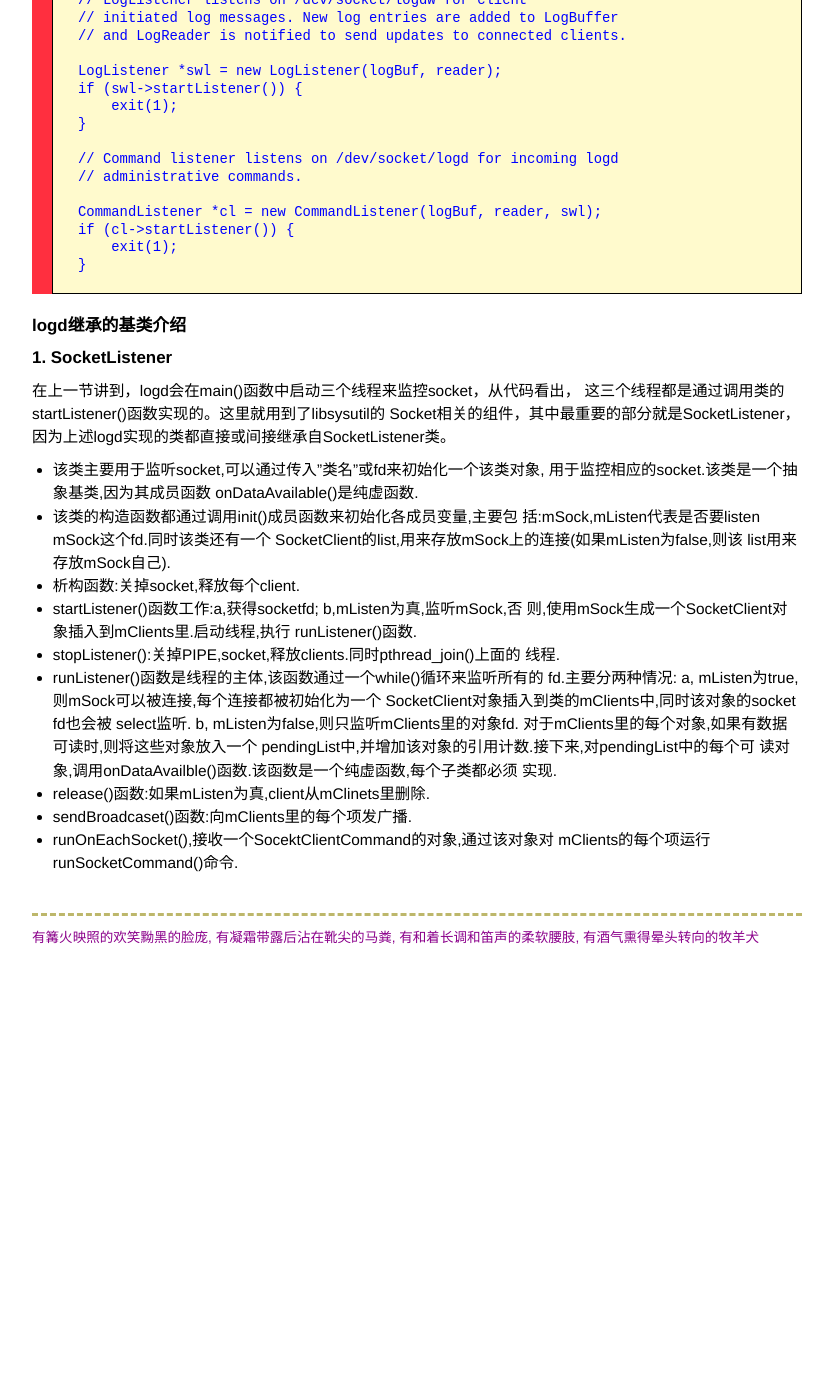
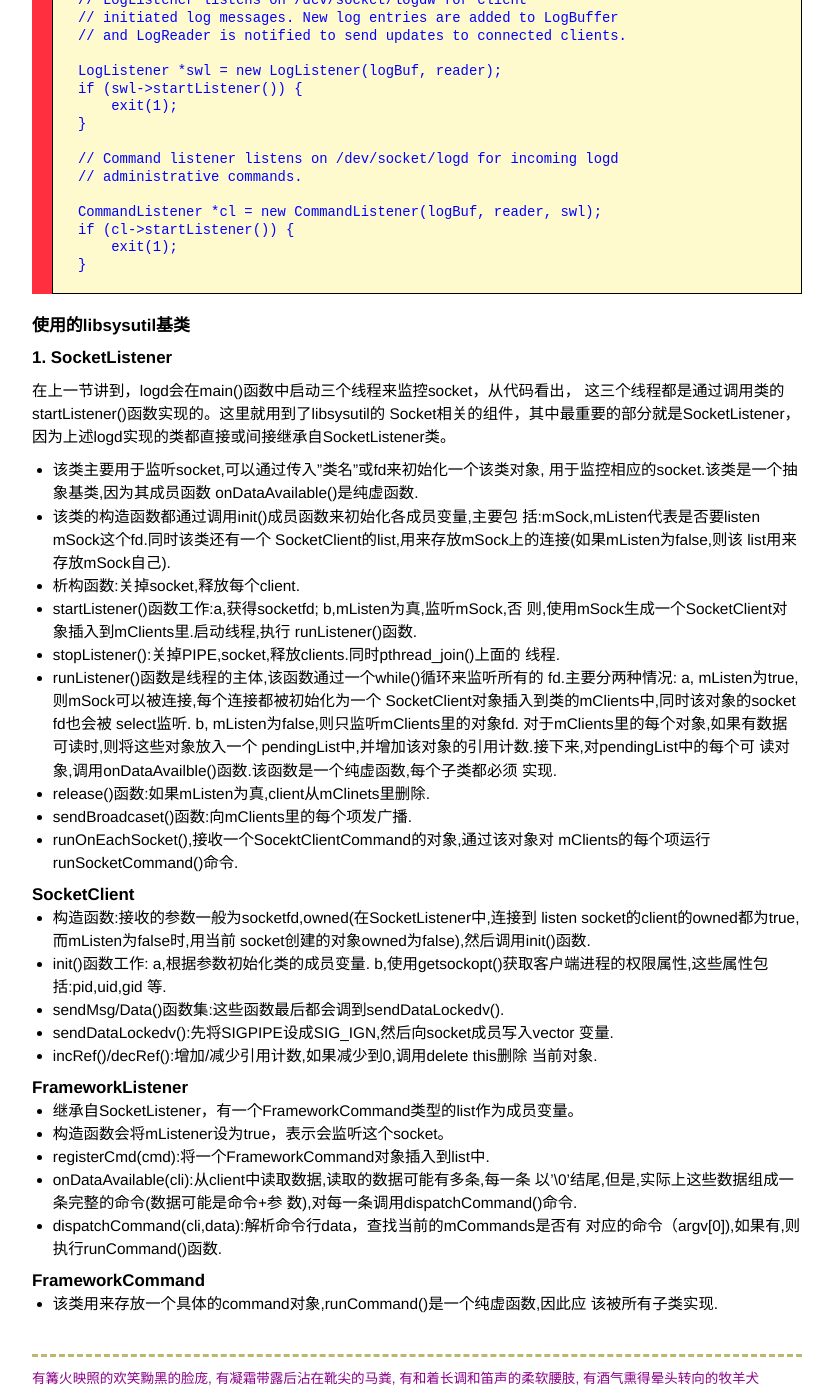
Before and after one commit to byrlx/byrlx.github.io, a Jekyll site: the page built from _posts/2014-03-23-Android-L版logd功能.md, in a window 1280 px wide and 1400 px high, scrolled down 807 px. Shown: the whole window, without its empty margins (223-1056 px from the left). Built offline with Jekyll 4.4.1, drawn with Linux system fonts in a browser that asks for light colours; Markdown is read by kramdown in place of the engine named in the settings; before the commit the page ends 1766 px from its top, so only the background shows below that.

Commit message:
Update 2014-03-23-Android-L版logd功能.md

```diff
--- a/_posts/2014-03-23-Android-L版logd功能.md
+++ b/_posts/2014-03-23-Android-L版logd功能.md
@@ -6,7 +6,7 @@ title: Android 新功能 logd 介绍
 {{page.title}}
 ======================
 
-#### 介绍
+#### 一，简介
 
 logd是目前Android在L版本新增的一个log相关的功能,代码的相关位置在
 system/core/logd目录.在Android代码的git提交记录上,关于logd的信息
@@ -20,7 +20,7 @@ system/core/logd目录.在Android代码的git提交记录上,关于logd的信息
 会取代目前Android现有的kernel层的Logger机制。
 logd的全部代码可以看[这里](https://android.googlesource.com/platform/system/core/+/882f856668331488d9bbaec429de7aac5d7978c9/logd)
 
-#### 架构简单介绍
+#### 二，基本架构
 
 在 rootdir/init.rc 文件中，增加了如下开启logd service的相关代码。
 这段代码说明logd服务是开机启动，并且会在启动该服务时创建三个相关的socket
@@ -60,7 +60,7 @@ logd的全部代码可以看[这里](https://android.googlesource.com/platform/s
         exit(1);
     }
 
-#### logd继承的基类介绍
+#### 使用的libsysutil基类
 
 ##### 1. SocketListener
 
@@ -96,3 +96,34 @@ Socket相关的组件，其中最重要的部分就是SocketListener，
 - sendBroadcaset()函数:向mClients里的每个项发广播.
 - runOnEachSocket(),接收一个SocektClientCommand的对象,通过该对象对
    mClients的每个项运行runSocketCommand()命令.
+
+##### SocketClient
+
+- 构造函数:接收的参数一般为socketfd,owned(在SocketListener中,连接到
+   listen socket的client的owned都为true,而mListen为false时,用当前
+   socket创建的对象owned为false),然后调用init()函数.
+- init()函数工作:
+   a,根据参数初始化类的成员变量.
+   b,使用getsockopt()获取客户端进程的权限属性,这些属性包括:pid,uid,gid
+   等.
+- sendMsg/Data()函数集:这些函数最后都会调到sendDataLockedv().
+- sendDataLockedv():先将SIGPIPE设成SIG_IGN,然后向socket成员写入vector
+   变量.
+- incRef()/decRef():增加/减少引用计数,如果减少到0,调用delete this删除
+   当前对象.
+
+##### FrameworkListener
+
+- 继承自SocketListener，有一个FrameworkCommand类型的list作为成员变量。
+- 构造函数会将mListener设为true，表示会监听这个socket。
+- registerCmd(cmd):将一个FrameworkCommand对象插入到list中.
+- onDataAvailable(cli):从client中读取数据,读取的数据可能有多条,每一条
+   以'\0'结尾,但是,实际上这些数据组成一条完整的命令(数据可能是命令+参
+   数),对每一条调用dispatchCommand()命令.
+- dispatchCommand(cli,data):解析命令行data，查找当前的mCommands是否有
+   对应的命令（argv\[0\]),如果有,则执行runCommand()函数.
+
+##### FrameworkCommand
+
+- 该类用来存放一个具体的command对象,runCommand()是一个纯虚函数,因此应
+   该被所有子类实现.
```
